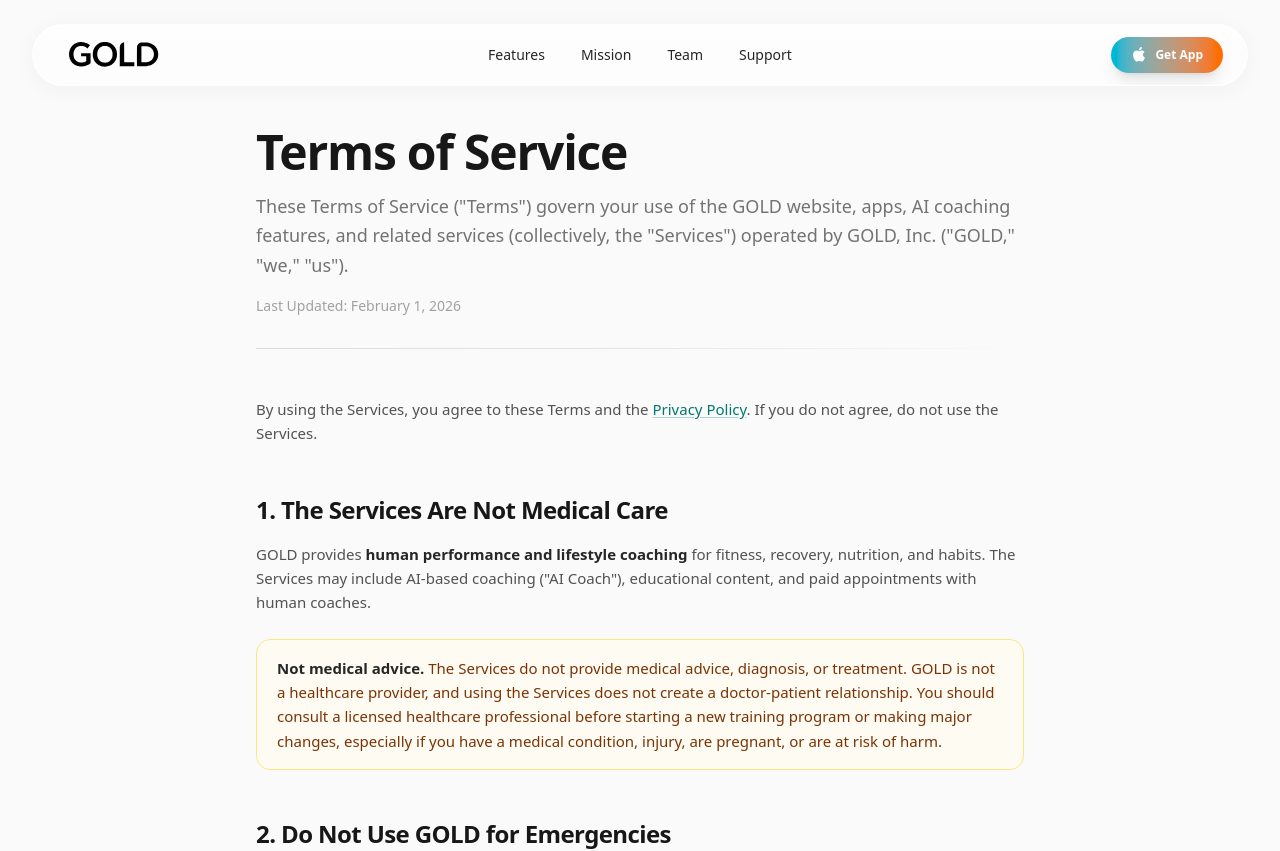
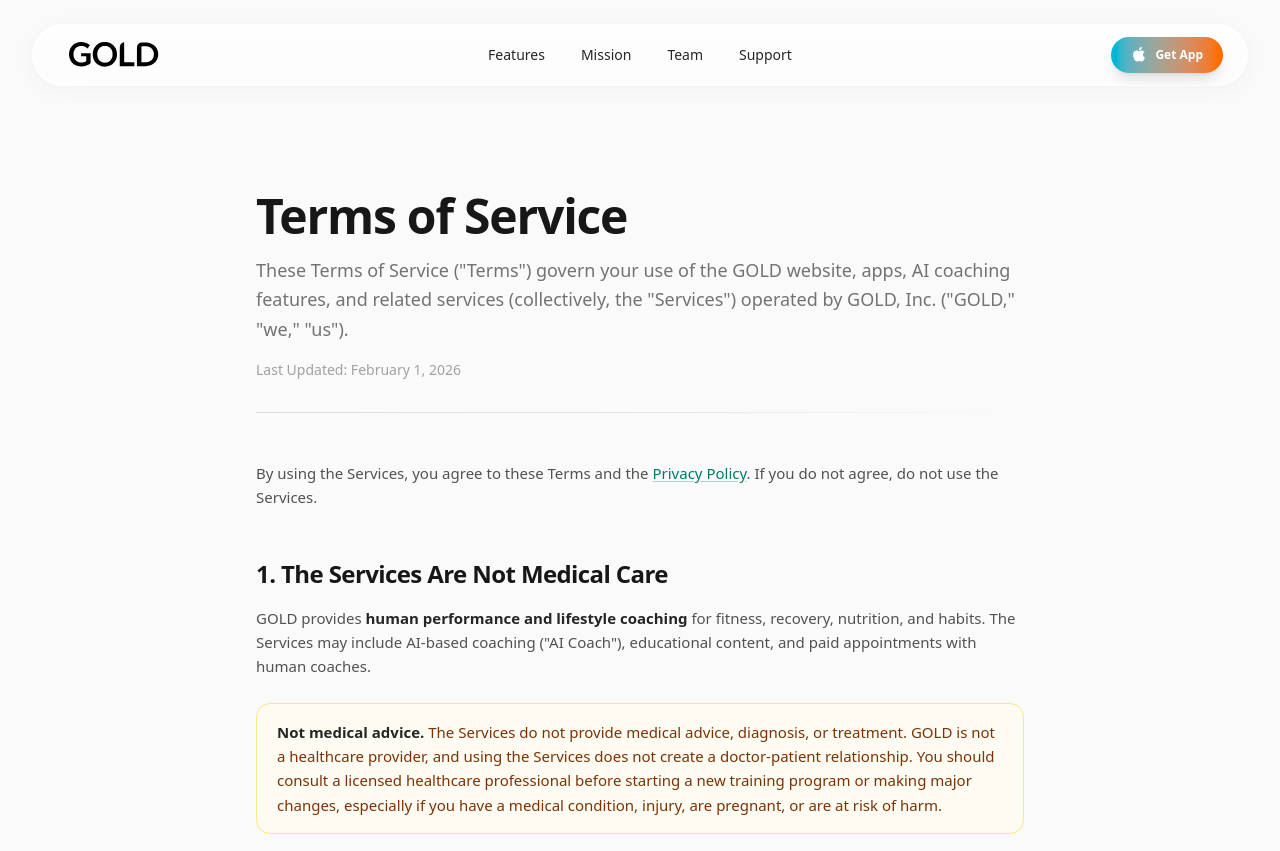
Before and after one commit to GOLD-Inc/goldwebsite, a Next.js app: page /terms in a window 1280 px wide. Shown: the top 851 px of the page. Built offline with nearby package versions, Linux system fonts and the light colour scheme.

Commit message:
style: increase top padding in LegalPage component for improved layout and spacing

```diff
--- a/src/components/Legal/LegalPage.tsx
+++ b/src/components/Legal/LegalPage.tsx
@@ -10,7 +10,7 @@ export default function LegalPage({
   children: React.ReactNode;
 }) {
   return (
-    <main className="min-h-screen bg-[#fafafa] pt-32 pb-24 px-6">
+    <main className="min-h-screen bg-[#fafafa] pt-40 sm:pt-48 pb-24 px-6">
       <div className="mx-auto max-w-3xl">
         {/* Header */}
         <header className="mb-12">
```
